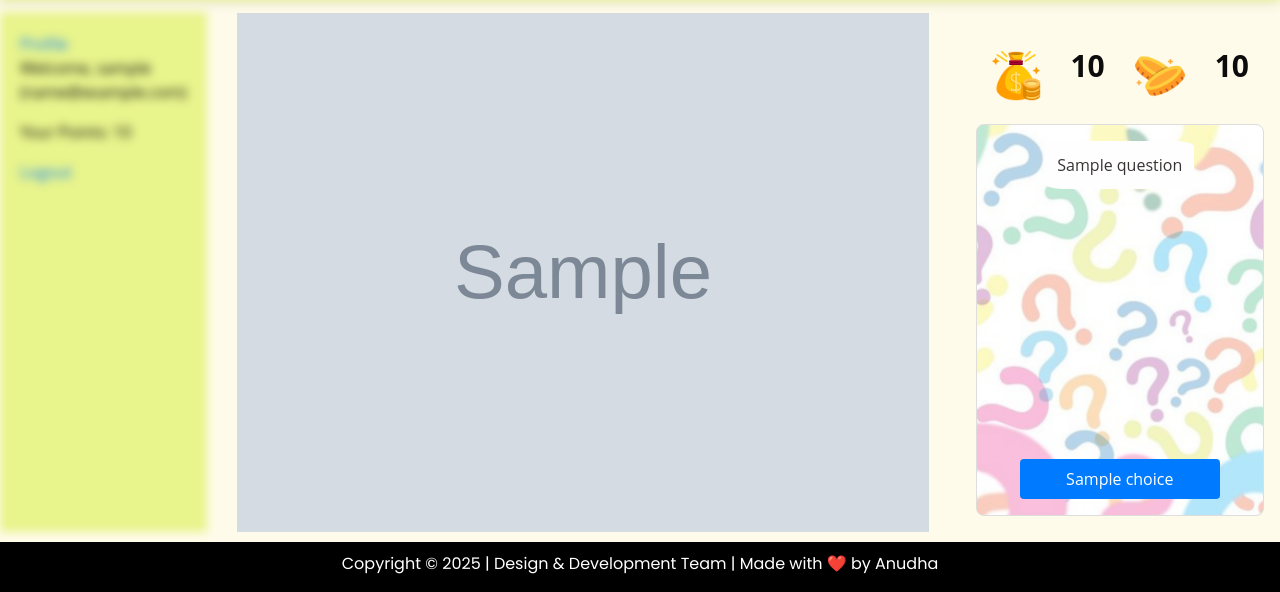
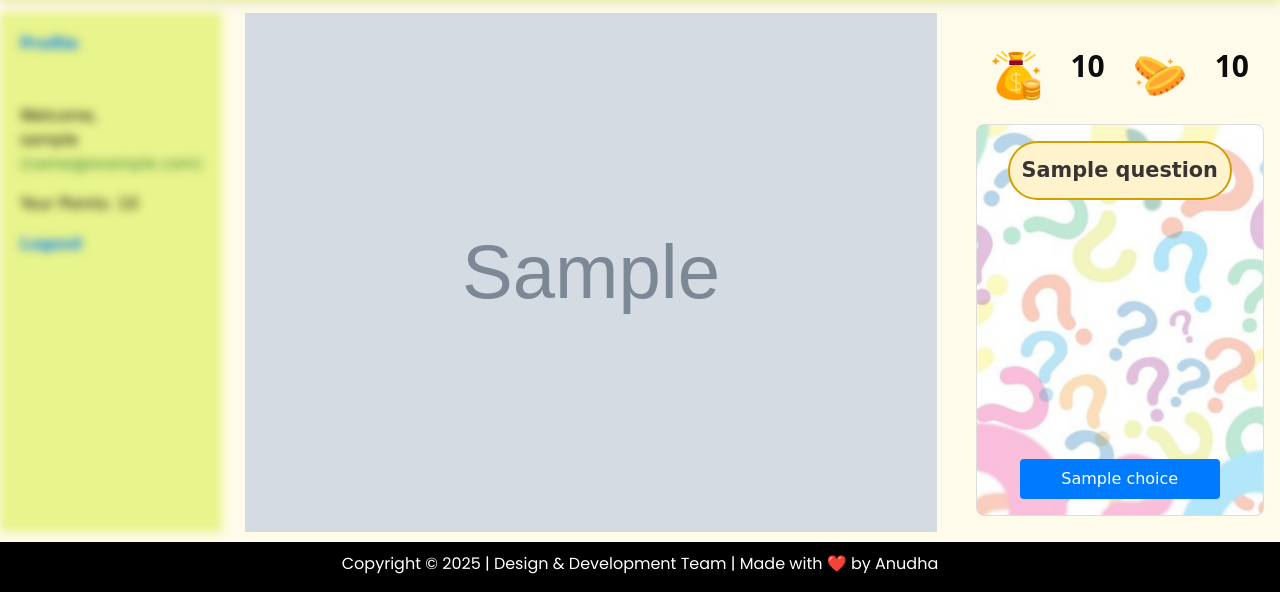
Before and after one commit to priya926/anudha-comic-games, a Django app: template anudhaGames/templates/story.html in a window 1280 px wide. Shown: the part 208-800 px from the top of the page. Run offline with Django 5.2, Linux system fonts and the light colour scheme; the template is opened without the code that fills it: most values are stand-ins (such as "Sample title", 1, 10 or a date in 2020); grey boxes marked "Sample" are stand-in pictures; some libraries are stand-ins or nearby versions; some web fonts are replaced.

Commit message:
Storylist and story page UI changes completedd

```diff
--- a/anudhaGames/templates/story.html
+++ b/anudhaGames/templates/story.html
@@ -54,8 +54,8 @@
                 padding: 20px;
                 display: flex;
                 justify-content: center;
-                background-color: #e8f48c
-                ;
+                background-color: #e8f48c;
+                font-family:  'Comic Sans MS', cursive, sans-serif;
             }
 
             .div2 {
@@ -317,7 +317,7 @@
                 padding: 20px;
                 box-shadow: 3px 0 6px rgba(0,0,0,0.2);
                 z-index: 10000;
-                font-family: 'Poppins', sans-serif;
+                font-family:  'Comic Sans MS', cursive, sans-serif;
                 overflow-y: auto;
             }
 
@@ -443,11 +443,11 @@
             <div class="div1">
                 <!-- <span class="li"> -->
                 <span class="li" style="color: #000;">
-                    <a href="{% url 'profile' %}">Profile</a>
+                    <a href="{% url 'profile' %}"><strong>Profile</strong></a><br><br><br>
                     {% if email %}
-                        <p>Welcome, {{ username }} ({{ email }})</p>
+                        <p>Welcome, <br>{{ username }}<span style="color: #2e7d32"> ({{ email }})</span></p>
                         <p>Your Points: {{ user_total_points }}</p>
-                        <a href="{% url 'logout' %}">Logout</a>
+                        <a href="{% url 'logout' %}"><strong>Logout</strong></a>
                     {% else %}
                         <p>Please log in.</p>
                     {% endif %}
@@ -474,11 +474,11 @@
                                 <button onclick="playSound('choice');" style="width: 200px; margin-top: 80%;">Next</button>
                             </a>
                     {% else %}
-                        <p style="color: #393434; background-color: #fefefe; padding: 12px; border-radius: 12%;">{{ question }}</p>
+                        <p style="color: #393434; background-color:  #fff3cd; padding: 12px; border-radius: 50px; border: 2px solid #d39e00; font-weight: bold; font-size: 1.3rem; font-family: 'Comic Sans MS', cursive, sans-serif;">{{ question }}</p>
                         {% if choices %}
                             {% for choice, node_id in choices.items %}
                                 <a href="{% url 'story' story_id node_id %}">
-                                    <button onclick="playSound('choice'); animatePoints('{{ e_points }}')" style="width: 200px;">{{ choice }}</button>
+                                    <button onclick="playSound('choice'); animatePoints('{{ e_points }}')" style="width: 200px; font-family: 'Comic Sans MS', cursive, sans-serif;">{{ choice }}</button>
                                     <audio id="coinSound" src="{% static 'sound/coin.mp3' %}"></audio>
                                     </a>
                             {% endfor %}
```
Also changed, not shown: anudhaGames/templates/storylist.html (+5 -3 lines).
